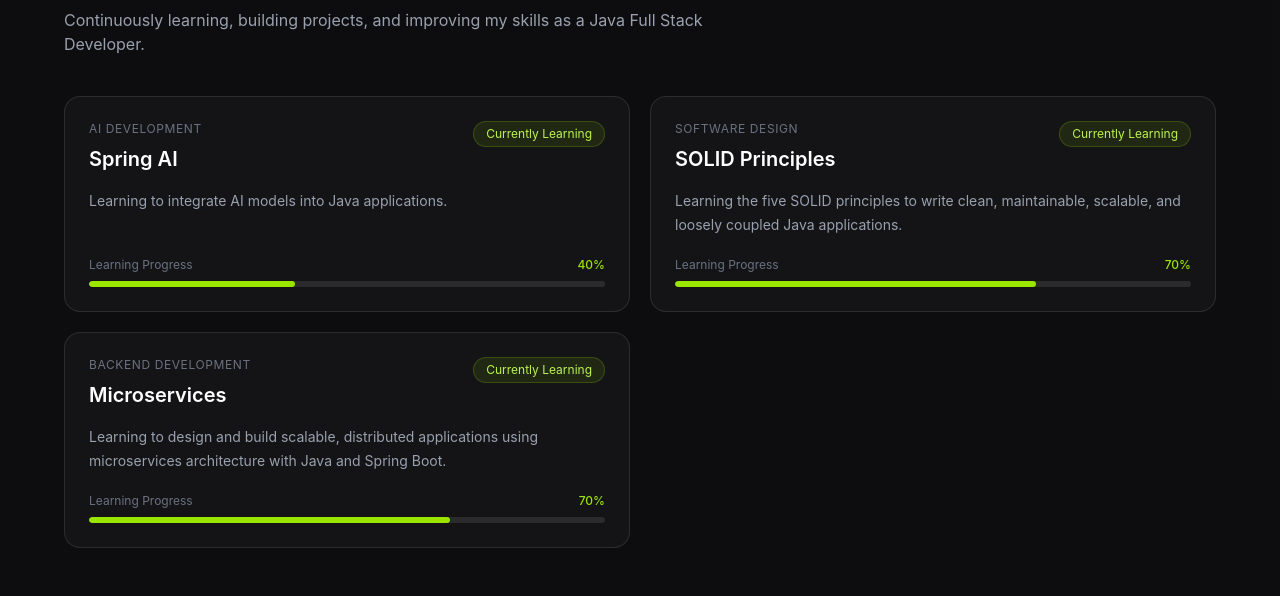
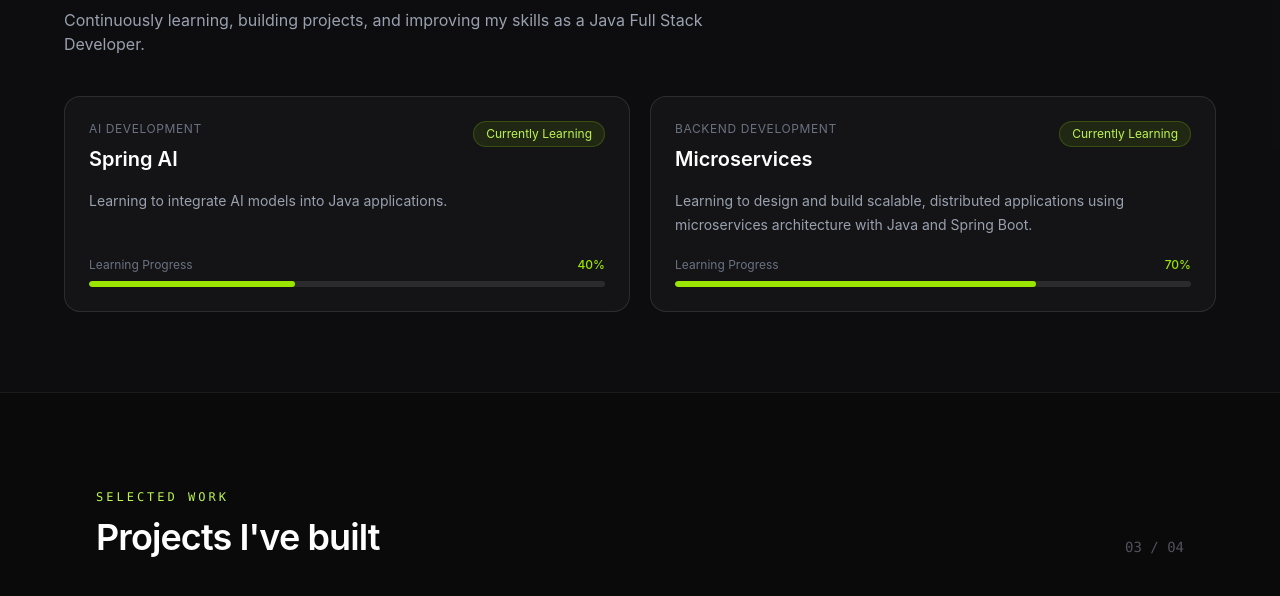
Before and after one commit to soumenKumarBera/portfolio-, a React (Vite) app in the folder portfolio/: page / in a window 1280 px wide. Shown: the part 2140-2736 px from the top of the page. Built offline with nearby package versions, Linux system fonts and the light colour scheme; grey boxes are pictures that could not be loaded.

Commit message:
SOLID principles larning

```diff
--- a/portfolio/src/Data.js
+++ b/portfolio/src/Data.js
@@ -101,13 +101,6 @@ const learningSkills = [
     status: "Currently Learning",
     progress: 40,
   },
-  {
-  name: "SOLID Principles",
-  category: "Software Design",
-  description: "Learning the five SOLID principles to write clean, maintainable, scalable, and loosely coupled Java applications.",
-  status: "Currently Learning",
-  progress: 70,
-},
 
 {
   name: "Microservices",
```
